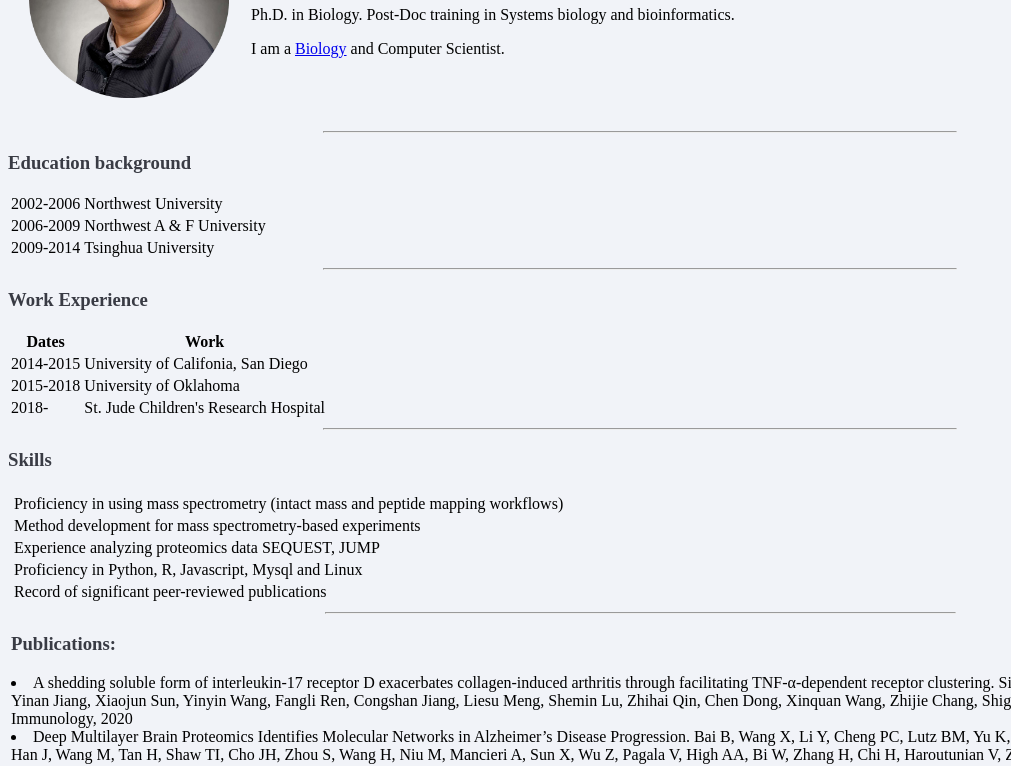
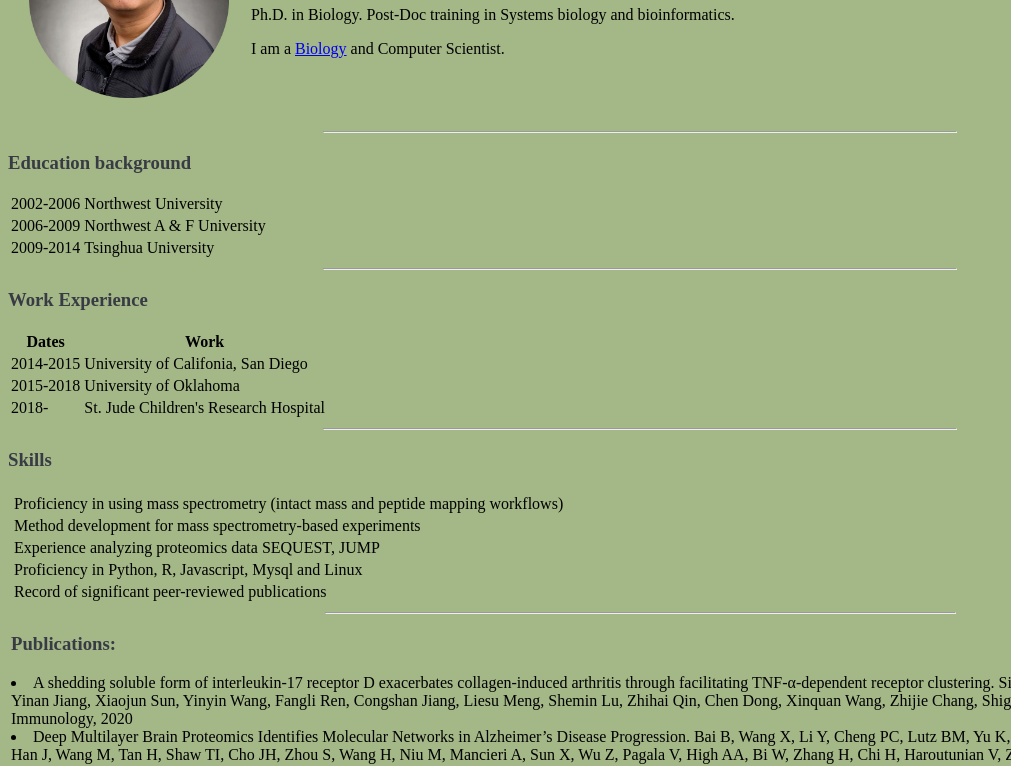
Before and after one commit to XILOUYI/cv, a plain HTML site: page index.html in a window 1280 px wide. Shown: the part 131-897 px from the top of the page, without its empty margins (0-1011 px from the left). Drawn offline with Linux system fonts and the light colour scheme.

Commit message:
Update styles.css

```diff
--- a/styles.css
+++ b/styles.css
@@ -1,5 +1,5 @@
 body {
-	background-color: #f1f3f8;
+	background-color: #a4b787;
 	}
 	h1 {
 		color: #393b44;
```
